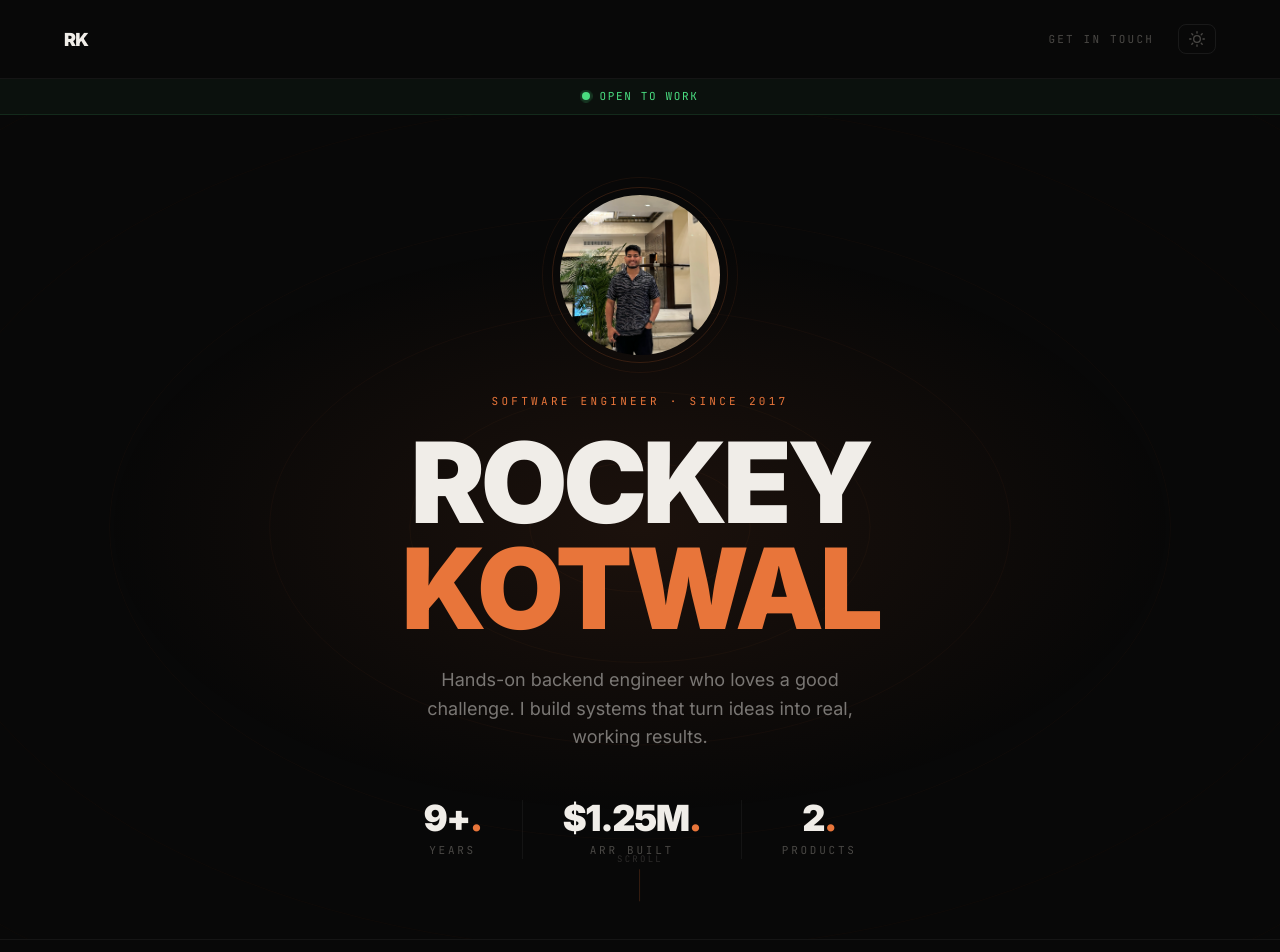
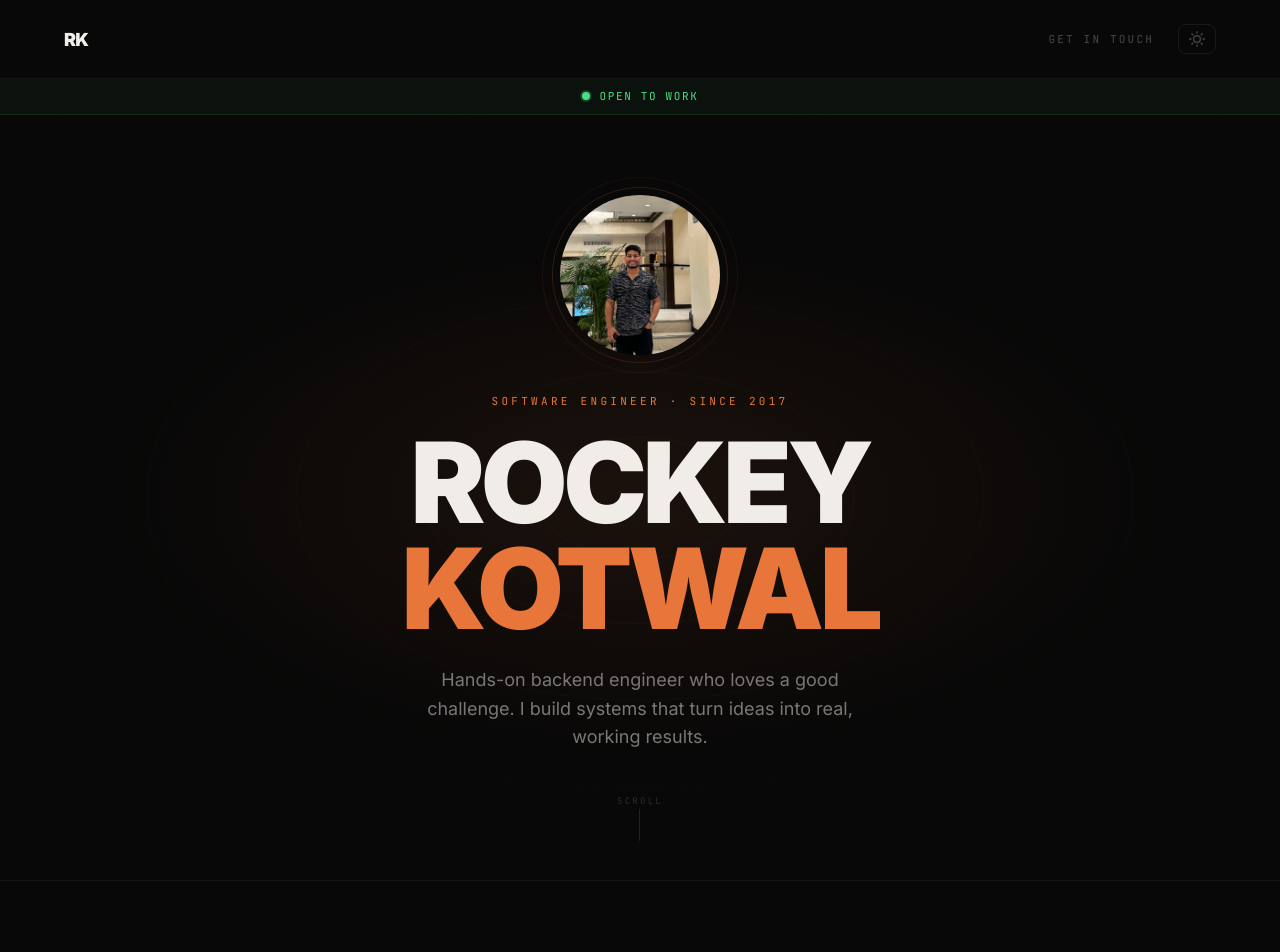
Before and after one commit to rockeykotwal/rockeykotwal-web, a React (Vite) app: page / in a window 1280 px wide. Shown: the top 952 px of the page. Built offline with nearby package versions, Linux system fonts and the light colour scheme.

Commit message:
update home

```diff
--- a/src/pages/Home.jsx
+++ b/src/pages/Home.jsx
@@ -289,14 +289,6 @@ export default function Home() {
             Hands-on backend engineer who loves a good challenge. I build systems that turn ideas into real, working results.
           </p>
 
-          {/* Stats */}
-          <div style={{ display: 'flex', justifyContent: 'center', gap: 0 }}>
-            <StatPill value="9+" label="Years" c={c} />
-            <div style={{ borderLeft: `1px solid ${c.borderSubtle}`, margin: '0 40px' }} />
-            <StatPill value="$1.25M" label="ARR Built" c={c} />
-            <div style={{ borderLeft: `1px solid ${c.borderSubtle}`, margin: '0 40px' }} />
-            <StatPill value="2" label="Products" c={c} />
-          </div>
         </div>
 
         {/* Scroll hint */}
```
Also changed, not shown: 1 other file (tests, documents, lock files or other folders).
